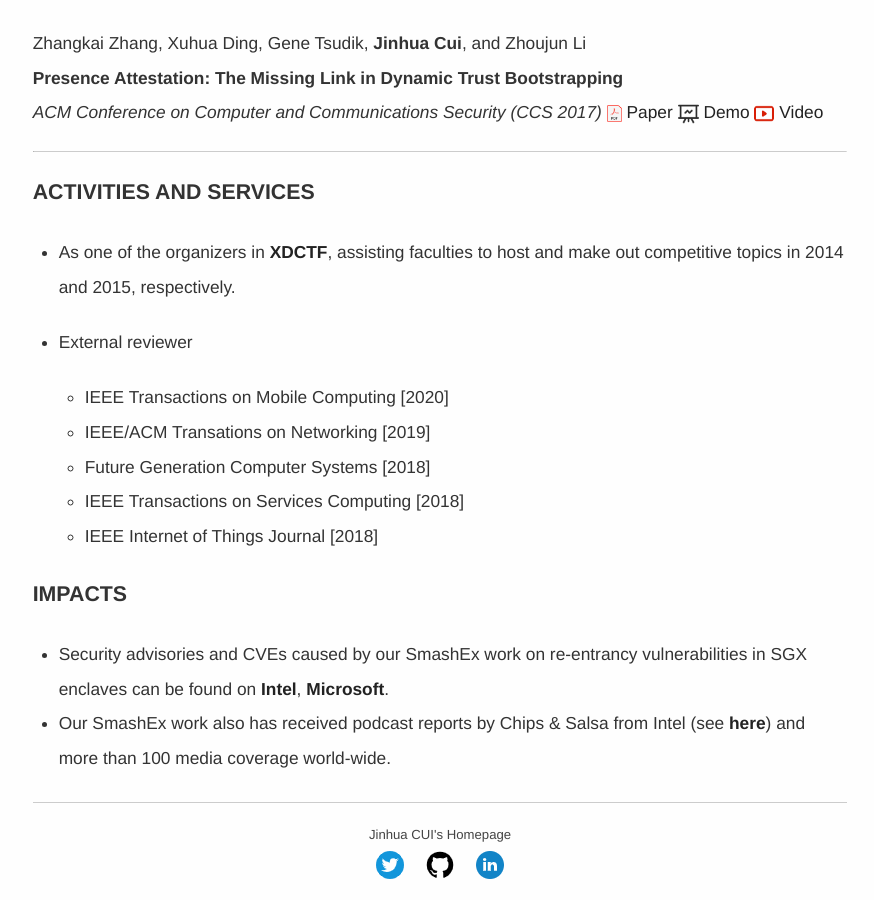
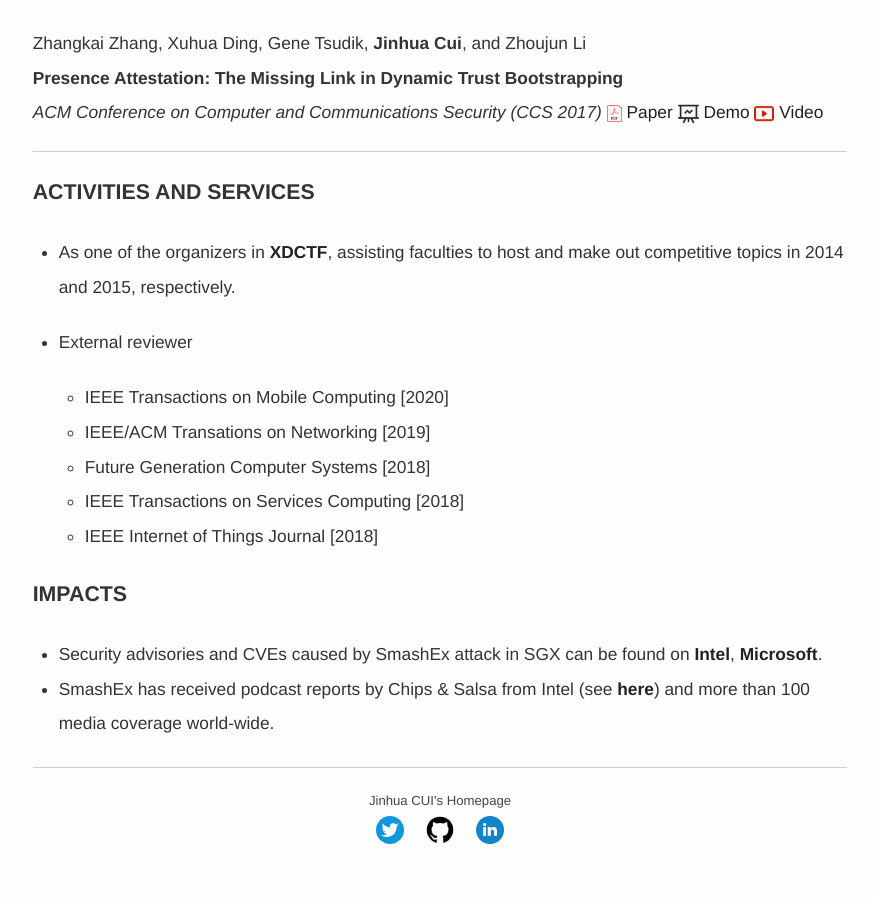
Before and after one commit to cimcs/cimcs.github.io, a Jekyll site: the page built from research.md, in a window 1280 px wide and 900 px high, scrolled down 1293 px. Shown: the whole window, without its empty margins (200-1074 px from the left). Built offline with Jekyll 4.4.1, drawn with Linux system fonts in a browser that asks for light colours; comment, search, counter and statistics services are not loaded; after the commit the page ends 2159 px from its top, so only the background shows below that.

Commit message:
Update research.md

```diff
--- a/research.md
+++ b/research.md
@@ -333,5 +333,5 @@ Jump to **[Publications](#peer-reviewed-publications)**, <!-- [Thesis](#doctoral
 
 
 ## Impacts
-- Security advisories and CVEs caused by our SmashEx work on re-entrancy vulnerabilities in SGX enclaves can be found on [**Intel**](https://www.intel.com/content/www/us/en/security-center/advisory/intel-sa-00548.html), [**Microsoft**](https://msrc.microsoft.com/update-guide/vulnerability/CVE-2021-33767).
-- Our SmashEx work also has received podcast reports by Chips & Salsa from Intel (see [**here**](https://blogs.intel.com/technology/2021/10/intel-security-advisories-for-october-2021/)) and more than 100 media coverage world-wide.
+- Security advisories and CVEs caused by SmashEx attack in SGX can be found on [**Intel**](https://www.intel.com/content/www/us/en/security-center/advisory/intel-sa-00548.html), [**Microsoft**](https://msrc.microsoft.com/update-guide/vulnerability/CVE-2021-33767).
+- SmashEx has received podcast reports by Chips & Salsa from Intel (see [**here**](https://blogs.intel.com/technology/2021/10/intel-security-advisories-for-october-2021/)) and more than 100 media coverage world-wide.
```
